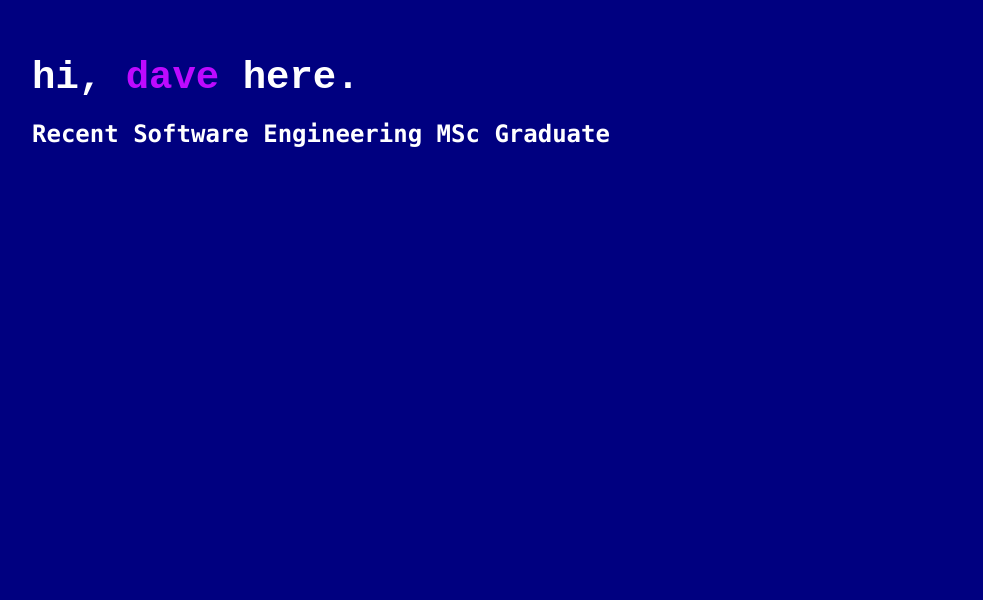
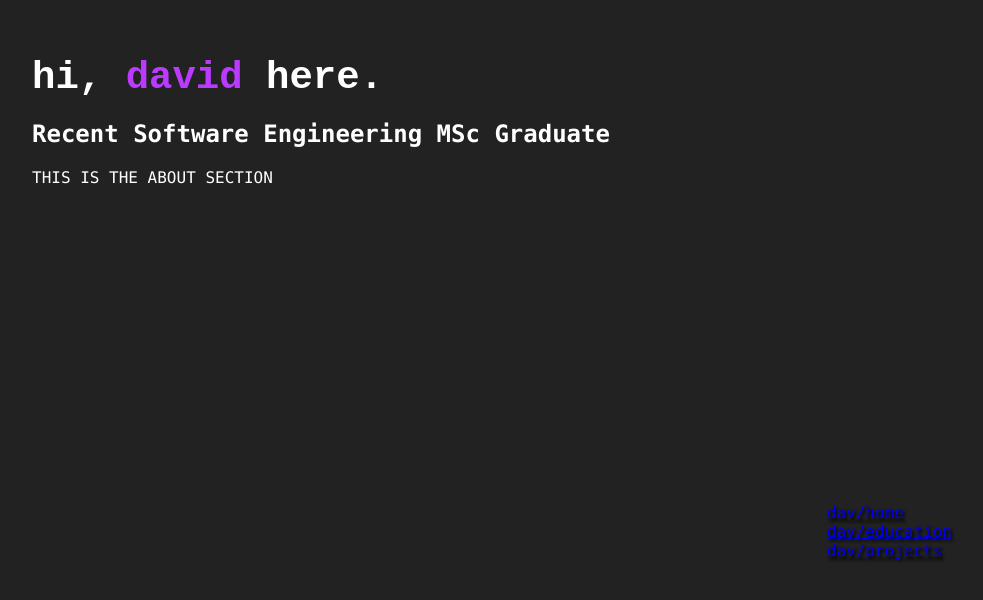
Before and after one commit to davejjwilliams/dave-website, a React (Create React App) app: page / in a window 1280 px wide. Shown: the part 200-800 px from the top of the page, without its empty margins (288-1271 px from the left). Built offline with nearby package versions, Linux system fonts and the light colour scheme.

Commit message:
Floating Links, About Components, Colour Vars

```diff
--- a/src/App.css
+++ b/src/App.css
@@ -1,5 +1,11 @@
+:root {
+  --base-text: #ffffff;
+  --highlight-color: #ba3aff;
+  --background: #222222;
+}
+
 html, body {
-  background-color: navy;
+  background-color: var(--background);
   padding: 0;
   margin: 0;
 }
@@ -13,19 +19,19 @@ h1 {
 }
 
 .highlight {
-  color: #BE0AFF;
+  color: var(--highlight-color);
 }
 
 .main {
-  color: white;
+  color: var(--base-text);
   font-family: "Lucida Console", "Courier New", monospace;
   width: 50%;
   margin-left: 25%;
 }
 
 .typing-demo {
-  width: 14ch;
-  animation: typing 1.2s steps(14), blink .5s step-end infinite alternate;
+  width: 15ch;
+  animation: typing 1.2s steps(15), blink .5s step-end infinite alternate;
   white-space: nowrap;
   overflow: hidden;
   border-right: 3px solid;
@@ -44,3 +50,15 @@ h1 {
     border-color: transparent
   }
 }
+
+.float {
+	position:fixed;
+	bottom:40px;
+	right:40px;
+	text-align:left;
+	text-shadow: 2px 2px 3px #000;
+}
+
+.float-links {
+  color: var(--base-text)
+}
--- a/src/App.js
+++ b/src/App.js
@@ -1,13 +1,17 @@
 import './App.css';
+import About from './components/About';
+import FloatingLinks from './components/FloatingLinks';
 
 const App = () => {
   return (
     <div className='main'>
       <div className='header' />
       <h1 className='typing-demo'>
-        hi, <span className='highlight'>dave</span> here.
+        hi, <span className='highlight'>david</span> here.
       </h1>
       <h2>Recent Software Engineering MSc Graduate</h2>
+      <About />
+      <FloatingLinks />
     </div>
   );
 };
--- /dev/null
+++ b/src/components/About.js
@@ -0,0 +1,5 @@
+const About = () => {
+  return <div>THIS IS THE ABOUT SECTION</div>;
+};
+
+export default About;
--- /dev/null
+++ b/src/components/FloatingLinks.js
@@ -0,0 +1,13 @@
+const FloatingLinks = () => {
+  return (
+    <div class='float'>
+      <a href='#home'>dav/home</a>
+      <br />
+      <a href='#education'>dav/education</a>
+      <br />
+      <a href='#projects'>dav/projects</a>
+    </div>
+  );
+};
+
+export default FloatingLinks;
```
